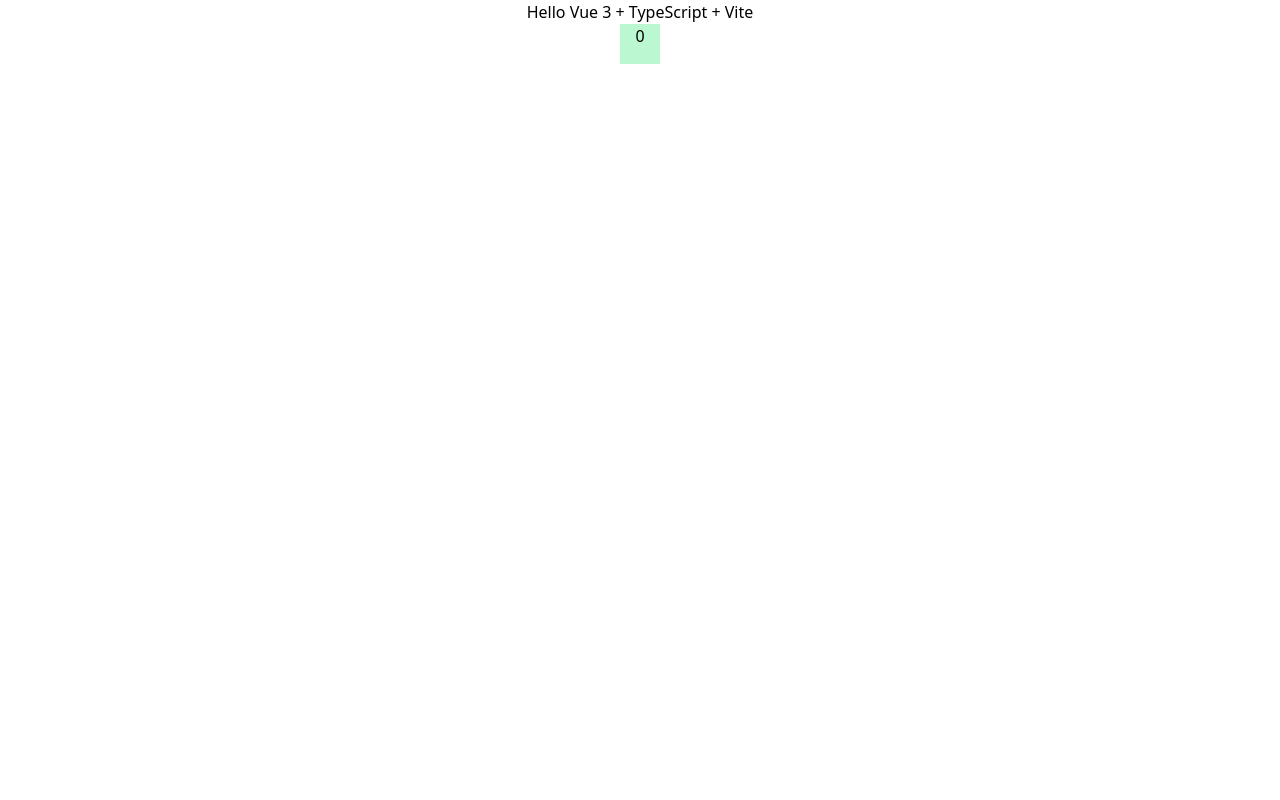
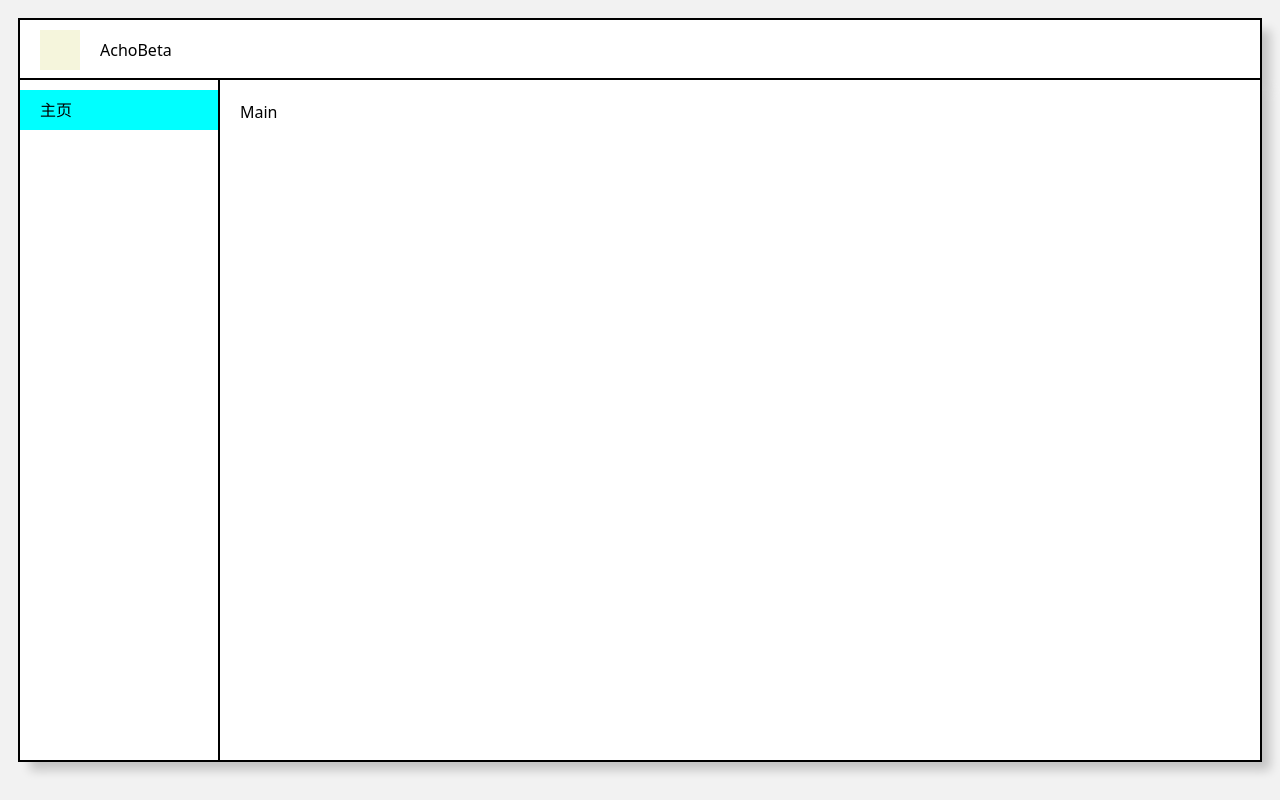
Before and after one commit to 520wheat/achobeta-pluto-front-J, a Vue app: page / in a window 1280 px wide. Built offline with nearby package versions, Linux system fonts and the light colour scheme.

Commit message:
新增主页的静态页面，基本布局了主页

```diff
--- a/package.json
+++ b/package.json
@@ -16,8 +16,10 @@
     "preinstall": "npx only-allow pnpm"
   },
   "dependencies": {
+    "@types/node": "^22.9.0",
     "@vueuse/core": "^10.7.2",
     "autoprefixer": "^10.4.17",
+    "element-plus": "^2.8.7",
     "postcss": "^8.4.33",
     "tailwindcss": "^3.4.1",
     "vue": "^3.3.11"
@@ -32,6 +34,8 @@
     "lint-staged": "^15.2.0",
     "naive-ui": "^2.37.3",
     "typescript": "^5.2.2",
+    "unplugin-auto-import": "^0.18.3",
+    "unplugin-vue-components": "^0.27.4",
     "vite": "^5.0.8",
     "vue-tsc": "^1.8.25"
   },
--- a/src/App.vue
+++ b/src/App.vue
@@ -1,9 +1,97 @@
 <script setup lang="ts">
-import HelloWorld from './components/HelloWorld.vue'
+
 </script>
 
 <template>
-  <HelloWorld msg="Hello Vue 3 + TypeScript + Vite" />
+
+  <div class="common-layout">
+    <el-container>
+        <el-header class="common-header">
+          <div class="picture"></div>
+          <p>AchoBeta</p>
+        </el-header>
+
+        <el-container class="body">
+          <el-aside class="common-aside">
+            <div class="aside-main">
+              <p>主页</p>
+            </div>
+          </el-aside>
+
+          <el-main class="common-main">
+            Main
+          </el-main>
+        </el-container>
+      </el-container>
+  </div>
+
 </template>
 
-<style scoped></style>
+<style scoped>
+
+/* 主页start */
+.common-layout {
+  height: 100vh;
+  background-color: #f2f2f2;
+}
+
+.common-header {
+  background-color: #fff;
+  color: #000;
+  outline: 2px solid #000;
+  margin-top: 20px;
+  margin-left: 20px;
+  margin-right: 20px;
+  box-shadow: 10px 10px 10px rgba(0, 0, 0, 0.2);
+
+  display: flex;
+  align-items: center;
+}
+
+.body {
+  margin-left: 20px;
+  margin-right: 20px;
+  box-shadow: 10px 10px 10px rgba(0, 0, 0, 0.2);
+}
+
+.common-aside {
+  width: 200px;
+  height: 85vh;
+  background-color: #fff;
+  color: #000;
+  outline: 2px solid #000;
+}
+
+.common-main {
+  height: 85vh;
+  background-color: #fff;
+  color: #000;
+  outline: 2px solid #000;
+  border-collapse: collapse;
+}
+
+.picture {
+  height: 40px;
+  width: 40px;
+  background-color: beige;
+  margin-right: 20px;
+}
+
+/* aside 的主页 start */
+
+/* aside 的主页 end */
+.aside-main {
+  height: 40px;
+  width: 200px;
+  background-color: aqua;
+  margin-top: 10px;
+
+  display: flex;
+  align-items: center;
+  text-indent: 20px;
+}
+
+
+/* 主页end */
+
+</style>
--- a/src/main.ts
+++ b/src/main.ts
@@ -1,5 +1,9 @@
 import { createApp } from 'vue'
+import ElementPlus from 'element-plus'
+import 'element-plus/dist/index.css'
 import './style.css'
 import App from './App.vue'
 
-createApp(App).mount('#app')
+
+
+createApp(App).use(ElementPlus).mount('#app')
--- a/tsconfig.json
+++ b/tsconfig.json
@@ -1,5 +1,6 @@
 {
   "compilerOptions": {
+    "types":["vue","element-plus"],
     "target": "ES2020",
     "jsx": "preserve",
     "lib": ["ES2020", "DOM", "DOM.Iterable"],
@@ -7,8 +8,9 @@
     "module": "ESNext",
 
     /* Bundler mode */
-    "moduleResolution": "bundler",
+    "moduleResolution": "node",
     "resolveJsonModule": true,
+    "esModuleInterop": true,
     "allowImportingTsExtensions": true,
 
     /* Linting */
@@ -21,5 +23,5 @@
     "skipLibCheck": true
   },
   "references": [{ "path": "./tsconfig.node.json" }],
-  "include": ["src/**/*.ts", "src/**/*.tsx", "src/**/*.vue"]
+  "include": ["src/**/*.ts", "src/**/*.d.ts","src/**/*.tsx", "src/**/*.vue"]
 }
--- a/vite.config.ts
+++ b/vite.config.ts
@@ -1,7 +1,18 @@
 import { defineConfig } from 'vite'
 import vue from '@vitejs/plugin-vue'
+import AutoImport from 'unplugin-auto-import/vite'
+import Components from 'unplugin-vue-components/vite'
+import { ElementPlusResolver } from 'unplugin-vue-components/resolvers'
 
 // https://vitejs.dev/config/
 export default defineConfig({
-  plugins: [vue()],
+  plugins: [
+    vue(),
+    AutoImport({
+      resolvers: [ElementPlusResolver()],
+    }),
+    Components({
+      resolvers: [ElementPlusResolver()],
+    }),
+  ],
 })
```
Also changed, not shown: auto-imports.d.ts (added, +10 -0 lines), components.d.ts (added, +16 -0 lines), 2 other files (tests, documents, lock files or other folders).
